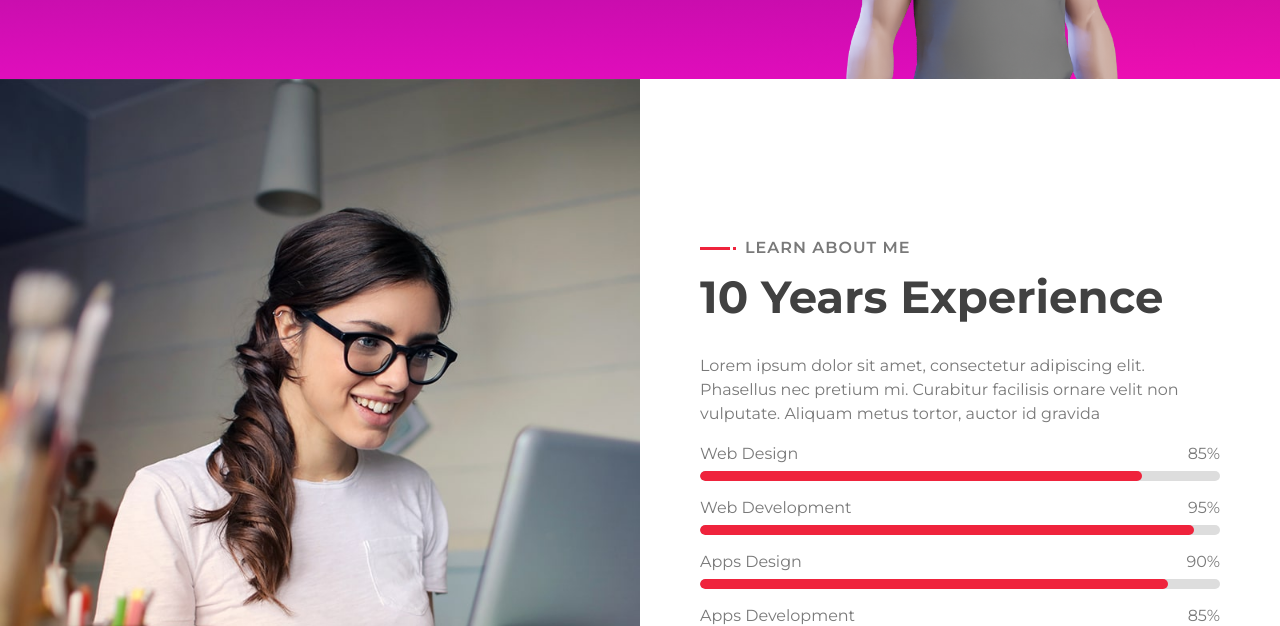
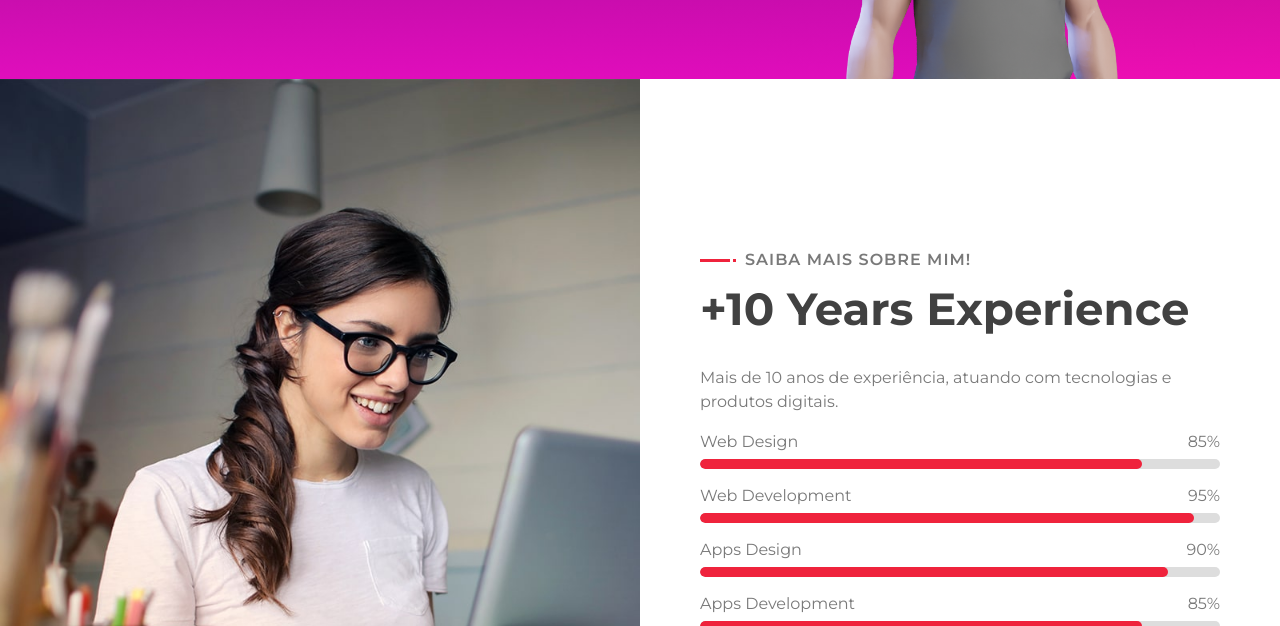
Before and after one commit to FlavioNp/Product.github.io, a plain HTML site: page index.html in a window 1280 px wide. Shown: the part 561-1187 px from the top of the page. Drawn offline with nearby package versions, Linux system fonts and the light colour scheme.

Commit message:
Alterar about-me

```diff
--- a/index.html
+++ b/index.html
@@ -93,12 +93,12 @@
                     <div class="col-lg-6">
                         <div class="about-content">
                             <div class="section-header text-left">
-                                <p>Learn About Me</p>
-                                <h2>10 Years Experience</h2>
+                                <p>Saiba mais sobre mim!</p>
+                                <h2>+10 Years Experience</h2>
                             </div>
                             <div class="about-text">
                                 <p>
-                                    Lorem ipsum dolor sit amet, consectetur adipiscing elit. Phasellus nec pretium mi. Curabitur facilisis ornare velit non vulputate. Aliquam metus tortor, auctor id gravida
+                                    Mais de 10 anos de experiência, atuando com tecnologias e produtos digitais.
                                 </p>
                             </div>
                             <div class="skills">
```
